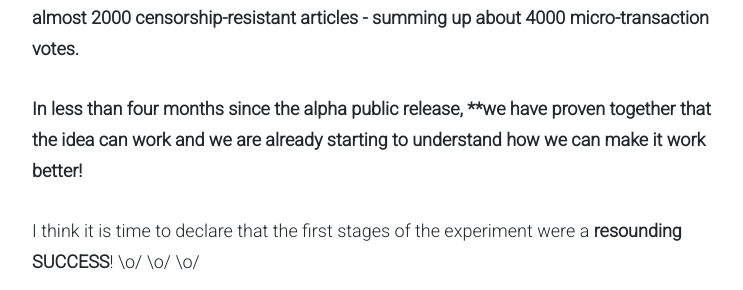
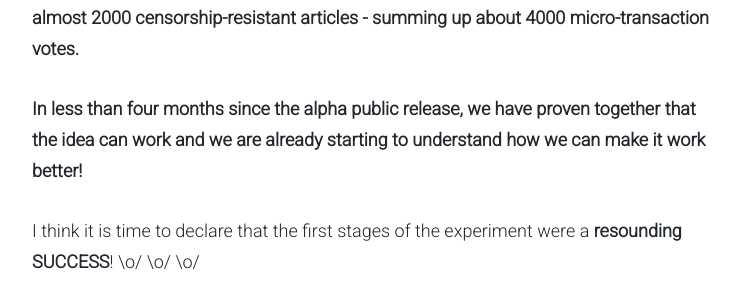
Before and after one commit to AKASHAorg/blog.akasha.world, a Jekyll site: the page built from _posts/2017-05-03-akasha-odyssey-year-one.md, in a window 1280 px wide and 900 px high, scrolled down 6226 px. Shown: the part 162-452 px from the top of the window, without its empty margins (268-1011 px from the left). Built offline with Jekyll 4.4.1, drawn with Linux system fonts in a browser that asks for light colours; comment, search, counter and statistics services are not loaded.

Commit message:
typo fix

```diff
--- a/_posts/2017-05-03-akasha-odyssey-year-one.md
+++ b/_posts/2017-05-03-akasha-odyssey-year-one.md
@@ -74,7 +74,7 @@ Make no mistake, it took many experiments to get where we are today, and you, th
 
 Thanks to you, AKASHA serves as a home to **over 3000 decentralized identities and almost 2000 censorship-resistant articles - summing up about 4000 micro-transaction votes.**
 
-**In less than four months since the alpha public release, **we have proven together that the idea can work and we are already starting to understand how we can make it work better!**
+**In less than four months since the alpha public release, we have proven together that the idea can work and we are already starting to understand how we can make it work better!**
 
 I think it is time to declare that the first stages of the experiment were a **resounding SUCCESS**!  \o/ \o/ \o/
 
```
